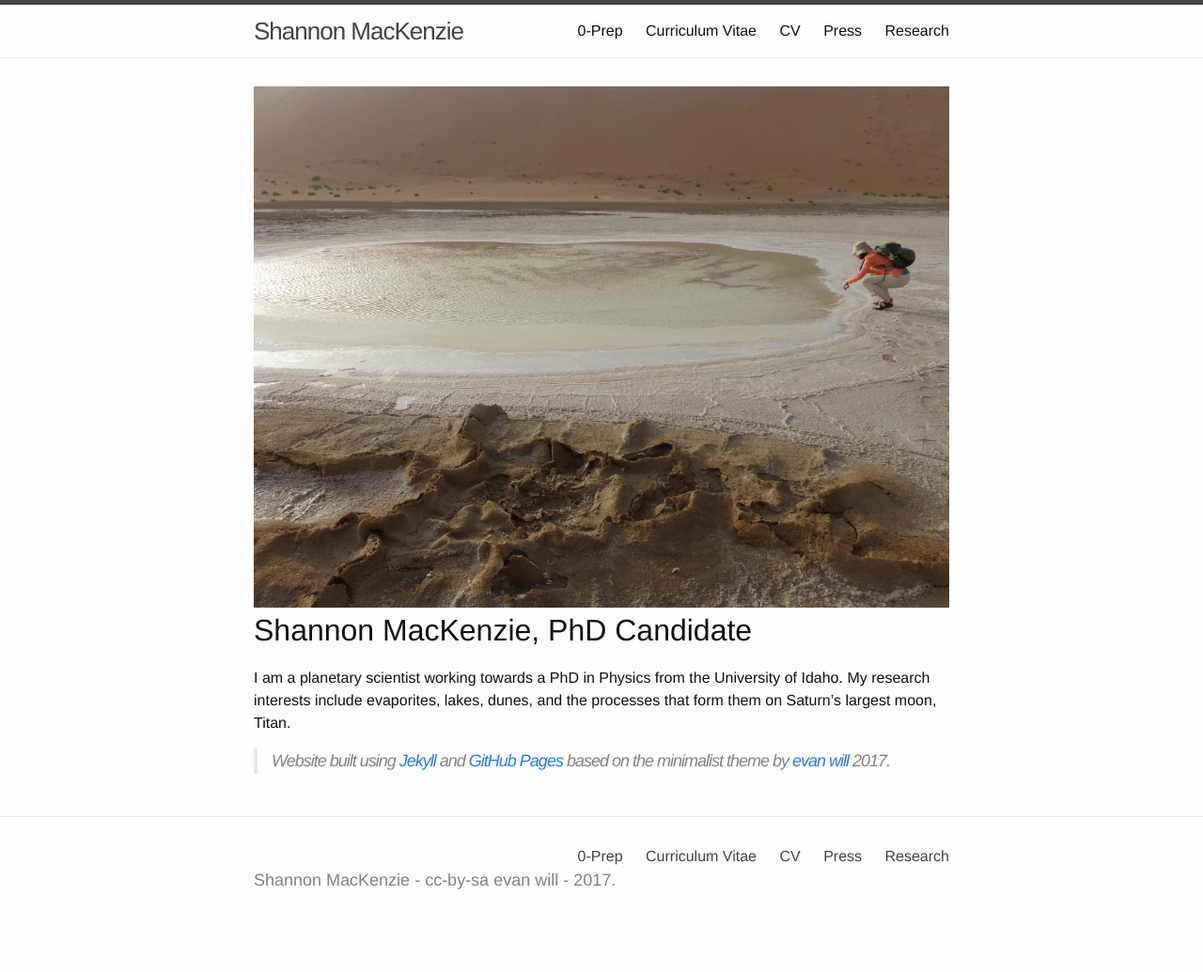
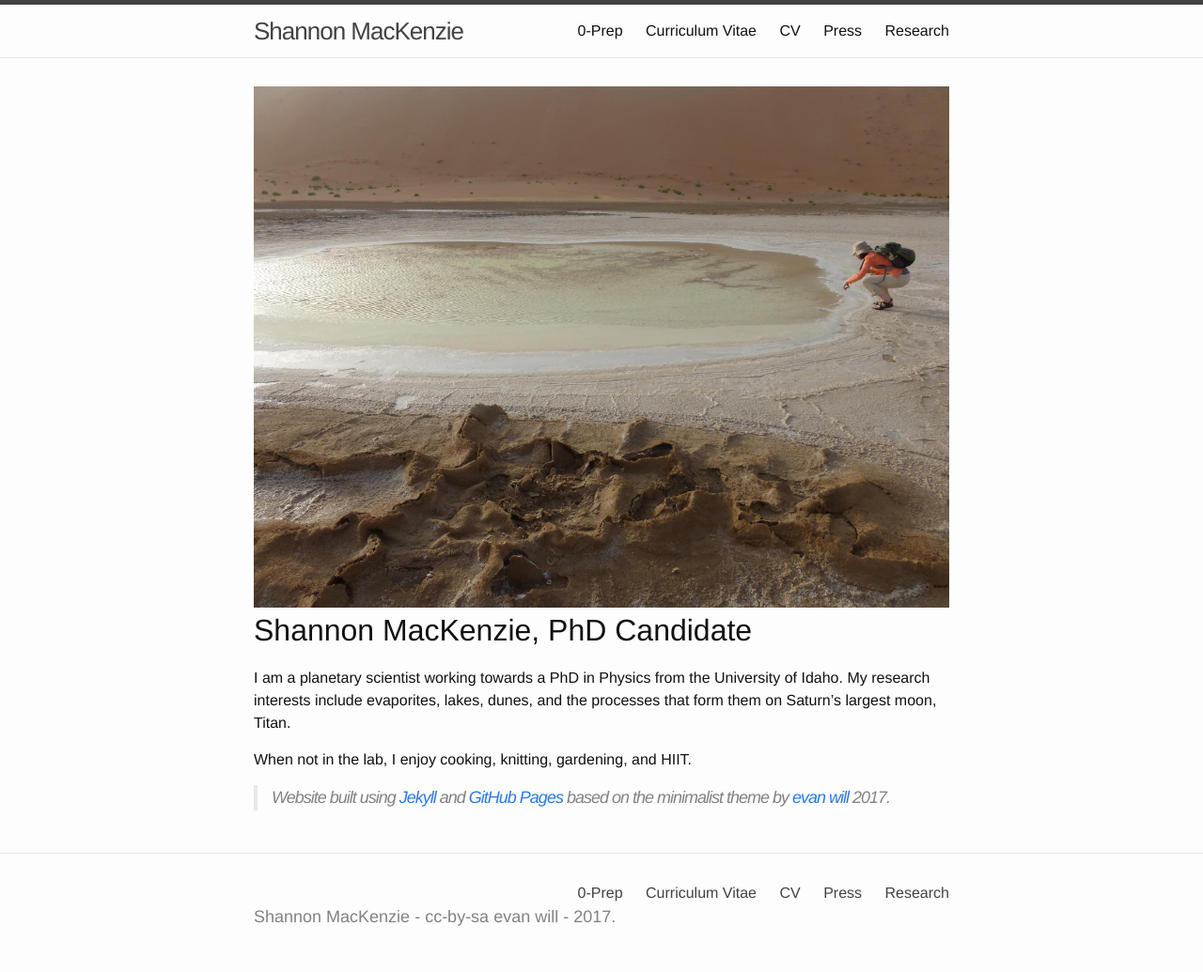
Before and after one commit to shannonmackenzie/shannonmackenzie.github.io, a Jekyll site: the page built from index.md, in a window 1280 px wide. Shown: the whole page at 94% size. Built offline with Jekyll 4.4.1, drawn with Linux system fonts in a browser that asks for light colours; before the commit the page ends 996 px from its top, so only the background shows below that.

Commit message:
Update index.md

```diff
--- a/index.md
+++ b/index.md
@@ -10,6 +10,7 @@ layout: default
 
 I am a planetary scientist working towards a PhD in Physics from the University of Idaho. My research interests include evaporites, lakes, dunes, and the processes that form them on Saturn's largest moon, Titan.
 
+When not in the lab, I enjoy cooking, knitting, gardening, and HIIT.
 
 
 > Website built using [Jekyll](https://jekyllrb.com/) and [GitHub Pages](https://pages.github.com/)
```
